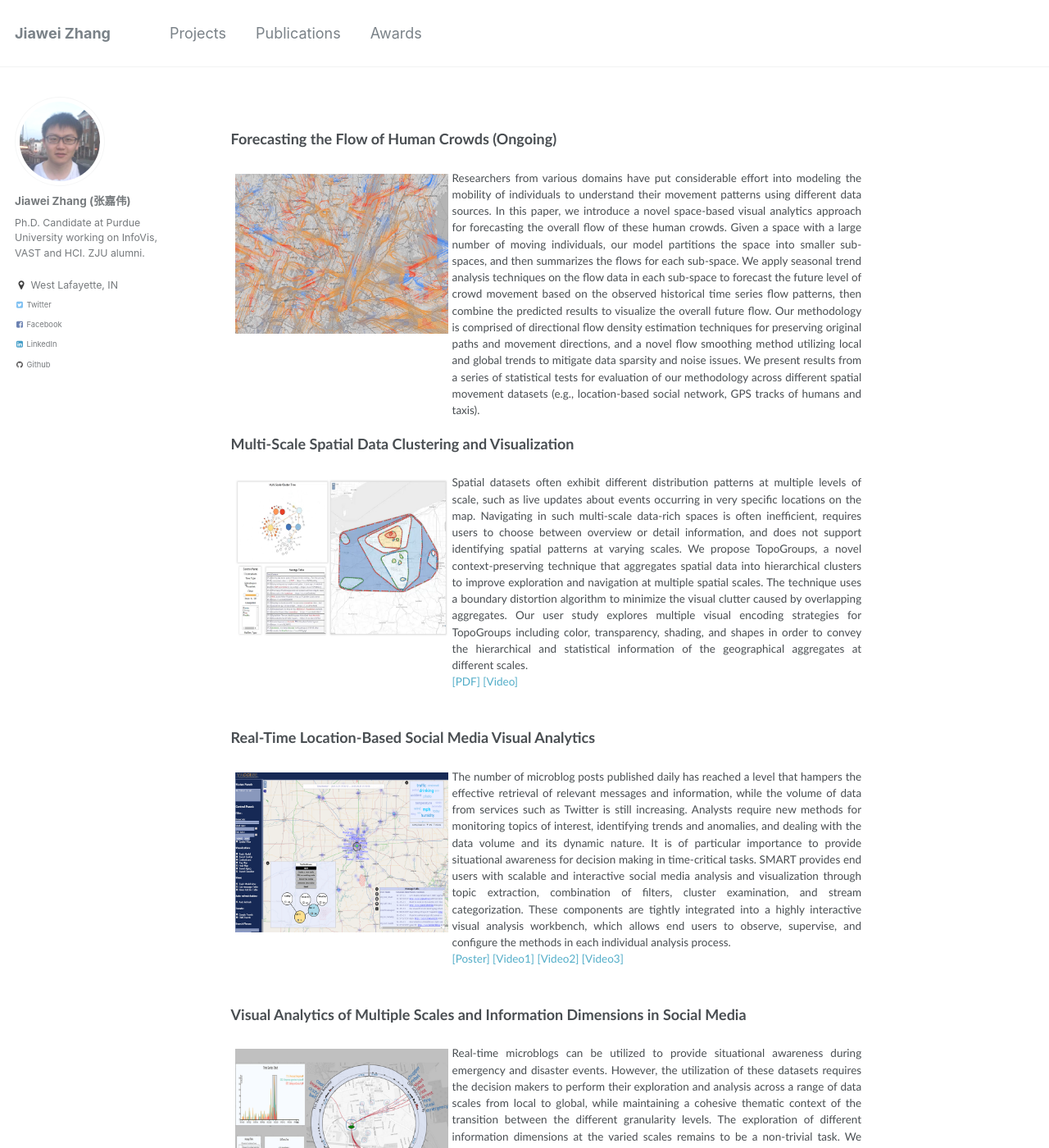
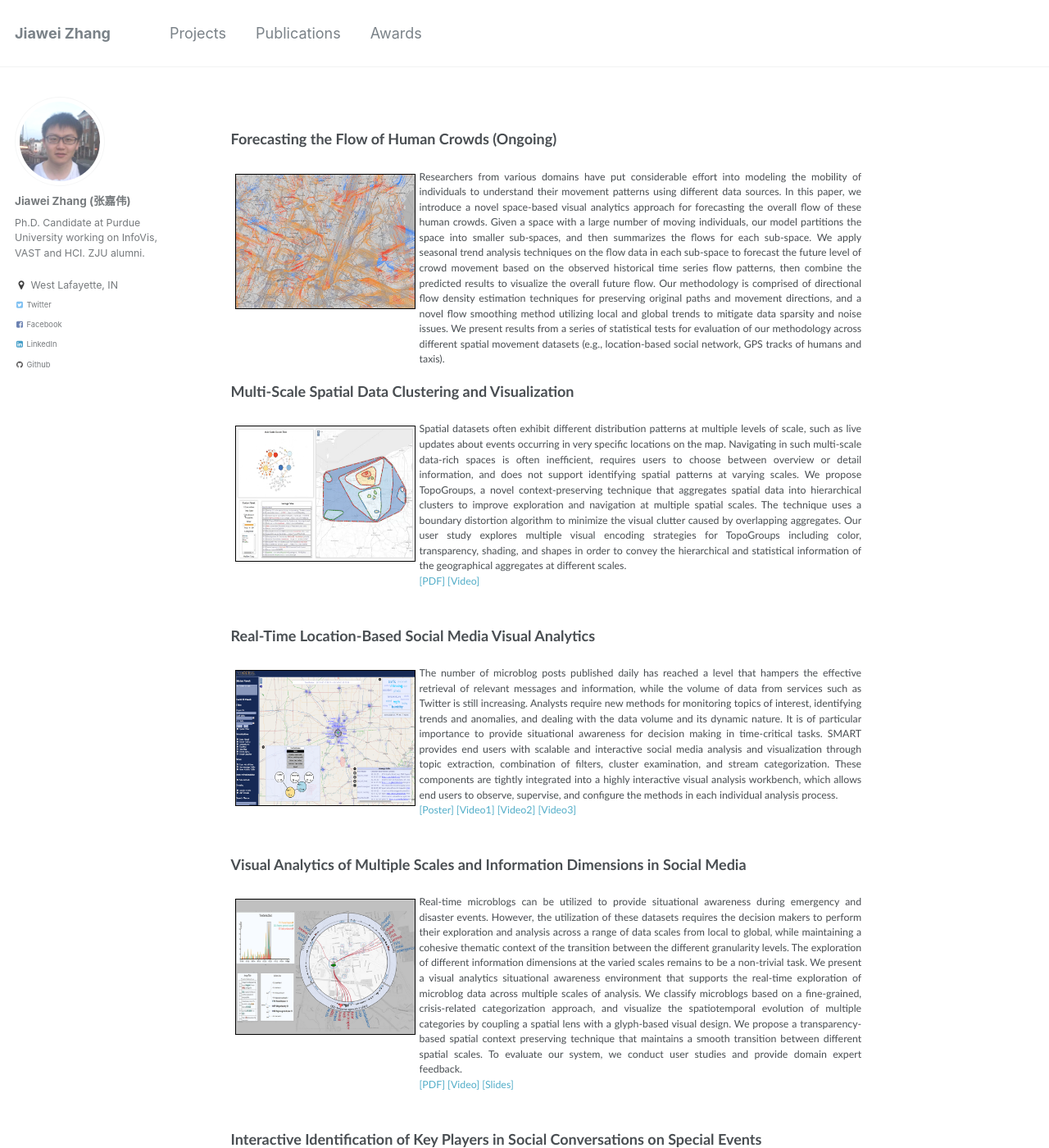
Before and after one commit to rivulet-zhang/rivulet-zhang.github.io, a Jekyll site: the page built from _pages/projects.md, in a window 1280 px wide and 1400 px high. Shown: the whole window at 82% size. Built offline with Jekyll 4.4.1, drawn with Linux system fonts in a browser that asks for light colours.

Commit message:
initial commit

```diff
--- a/_pages/projects.md
+++ b/_pages/projects.md
@@ -8,14 +8,14 @@
 
 <br>**Forecasting the Flow of Human Crowds (Ongoing)**<br>
 
-<img style="float: left; margin: 5px 5px 5px 5px;" src="/images/TVCG17-teaser.png" width="260" border="1"/>
+<img style="float: left; margin: 5px 5px 5px 5px;" src="/images/TVCG17-teaser.png" width="220" border="1"/>
 
 <p class="dsp" style="overflow: hidden;">Researchers from various domains have put considerable effort into modeling the mobility of individuals to understand their movement patterns using different data sources. In this paper, we introduce a novel space-based visual analytics approach for forecasting the overall flow of these human crowds. Given a space with a large number of moving individuals, our model partitions the space into smaller sub-spaces, and then summarizes the flows for each sub-space. We apply seasonal trend analysis techniques on the flow data in each sub-space to forecast the future level of crowd movement based on the observed historical time series flow patterns, then combine the predicted results to visualize the overall future flow. Our methodology is comprised of directional flow density estimation techniques for preserving original paths and movement directions, and a novel flow smoothing method utilizing local and global trends to mitigate data sparsity and noise issues. We present results from a series of statistical tests for evaluation of our methodology across different spatial movement datasets (e.g., location-based social network, GPS tracks of humans and taxis).<br>
 </p>
 
 **Multi-Scale Spatial Data Clustering and Visualization**<br>
 
-<img style="float: left; margin: 5px 5px 5px 5px;" src="/images/CHI17-teaser.png" width="260" border="1"/>
+<img style="float: left; margin: 5px 5px 5px 5px;" src="/images/CHI17-teaser.png" width="220" border="1"/>
 
 <p class="dsp" style="overflow: hidden;">Spatial datasets often exhibit different distribution patterns at multiple levels of scale, such as live updates about events occurring in very specific locations on the map. Navigating in such multi-scale data-rich spaces is often inefficient, requires users to choose between overview or detail information, and does not support identifying spatial patterns at varying scales. We propose TopoGroups, a novel context-preserving technique that aggregates spatial data into hierarchical clusters to improve exploration and navigation at multiple spatial scales. The technique uses a boundary distortion algorithm to minimize the visual clutter caused by overlapping aggregates. Our user study explores multiple visual encoding strategies for TopoGroups including color, transparency, shading, and shapes in order to convey the hierarchical and statistical information of the geographical aggregates at different scales.<br>
 <a href="http://pixel.ecn.purdue.edu:8080/~zhan1486/permanent/CHI17/TopoGroups.pdf">[PDF]</a>
@@ -25,7 +25,7 @@
 
 <br>**Real-Time Location-Based Social Media Visual Analytics**<br>
 
-<img style="float: left; margin: 5px 5px 5px 5px;" src="/images/SMART.png" width="260" border="1"/>
+<img style="float: left; margin: 5px 5px 5px 5px;" src="/images/SMART.png" width="220" border="1"/>
 
 <p class="dsp" style="overflow: hidden;">The number of microblog posts published daily has reached a level that hampers the effective retrieval of relevant messages and information, while the volume of data from services such as Twitter is still increasing. Analysts require new methods for monitoring topics of interest, identifying trends and anomalies, and dealing with the data volume and its dynamic nature. It is of particular importance to provide situational awareness for decision making in time-critical tasks. SMART provides end users with scalable and interactive social media analysis and visualization
 through topic extraction, combination of filters, cluster examination, and stream categorization. These components are tightly integrated into a highly interactive visual analysis workbench, which allows end users to observe, supervise, and configure the methods in each individual analysis process.<br>
@@ -37,7 +37,7 @@
 
 <br>**Visual Analytics of Multiple Scales and Information Dimensions in Social Media**<br>
 
-<img style="float: left; margin: 5px 5px 5px 5px;" src="/images/EV16-teaser.png" width="260" border="1"/>
+<img style="float: left; margin: 5px 5px 5px 5px;" src="/images/EV16-teaser.png" width="220" border="1"/>
 
 <p class="dsp" style="overflow: hidden;">Real-time microblogs can be utilized to provide situational awareness during emergency and disaster events. However, the utilization of these datasets requires the decision makers to perform their exploration and analysis across a range of data scales from local to global, while maintaining a cohesive thematic context of the transition between the different granularity levels. The exploration of different information dimensions at the varied scales remains to be a non-trivial task. We present a visual analytics situational awareness environment that supports the real-time exploration of microblog data across multiple scales of analysis. We classify microblogs based on a fine-grained, crisis-related categorization approach, and visualize the spatiotemporal evolution of multiple categories by coupling a spatial lens with a glyph-based visual design. We propose a transparency-based spatial context preserving technique that maintains a smooth transition between different spatial scales. To evaluate our system, we conduct user studies and provide domain expert feedback.<br>
 <a href="http://pixel.ecn.purdue.edu:8080/~zhan1486/permanent/EV16/Eurovis16_Microblogs_Zhang_paper.pdf">[PDF]</a>
@@ -47,7 +47,7 @@
 
 <br>**Interactive Identification of Key Players in Social Conversations on Special Events**<br>
 
-<img style="float: left; margin: 5px 5px 5px 5px;" src="/images/VIS14-network.png" width="260" border="1"/>
+<img style="float: left; margin: 5px 5px 5px 5px;" src="/images/VIS14-network.png" width="220" border="1"/>
 
 <p class="dsp" style="overflow: hidden;">
 Social networks have evolved as an important source of information and situational awareness in crisis and emergency management. With a massive number of messages generated and diffused through social networks, locating reliable and critical information in a timely manner is crucial, especially for decision makers. In such scenarios, influential users in social networks are often instrumental in providing important information and serve as vital links for other sources. In this paper, we propose a visual analytics system focusing on identifying key players in dynamic social networks using Twitter data. The networks are generated based on the similarity metric of users’ topics, their retweet/reply relationships, and are then visualized using node-link as well as timeline representation. The system provides highly interactive visual monitoring, filtering, and editing operations of the networks to help categorize different topics, detect influential users in specific events, and investigate the underlying patterns over time. Our technique facilitates better exploration and examination of participation, reaction, and influence of users as well as the evolution of communities and information propagation.<br>
--- a/_sass/_page.scss
+++ b/_sass/_page.scss
@@ -50,6 +50,10 @@
 
 .page__content {
 
+  img {
+    border:1px solid #000;
+  }
+
   h2 {
     padding-bottom: 0.5em;
     border-bottom: 1px solid $border-color;
@@ -60,7 +64,7 @@
   }
 
   p.dsp {
-    font-size: $type-size-5;
+    font-size: $type-size-6;
     text-align: justify;
   }
 
```
